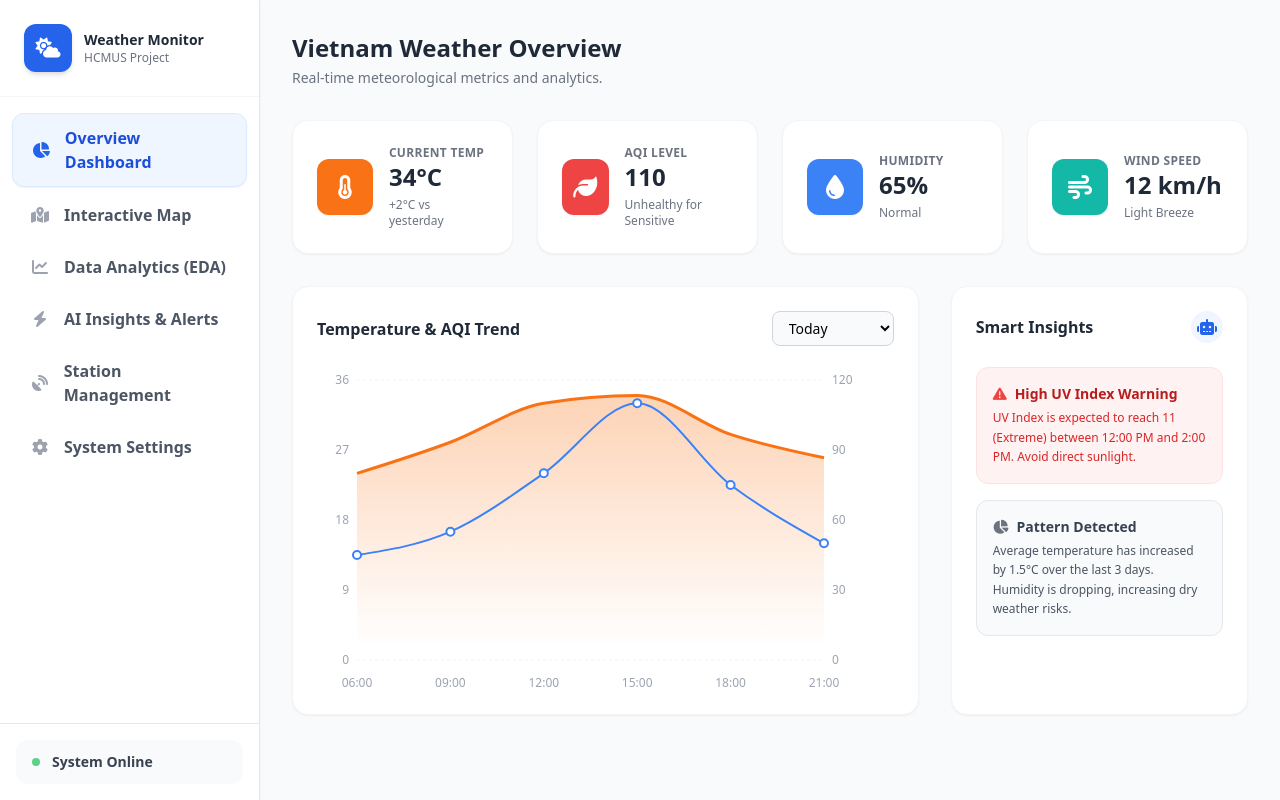
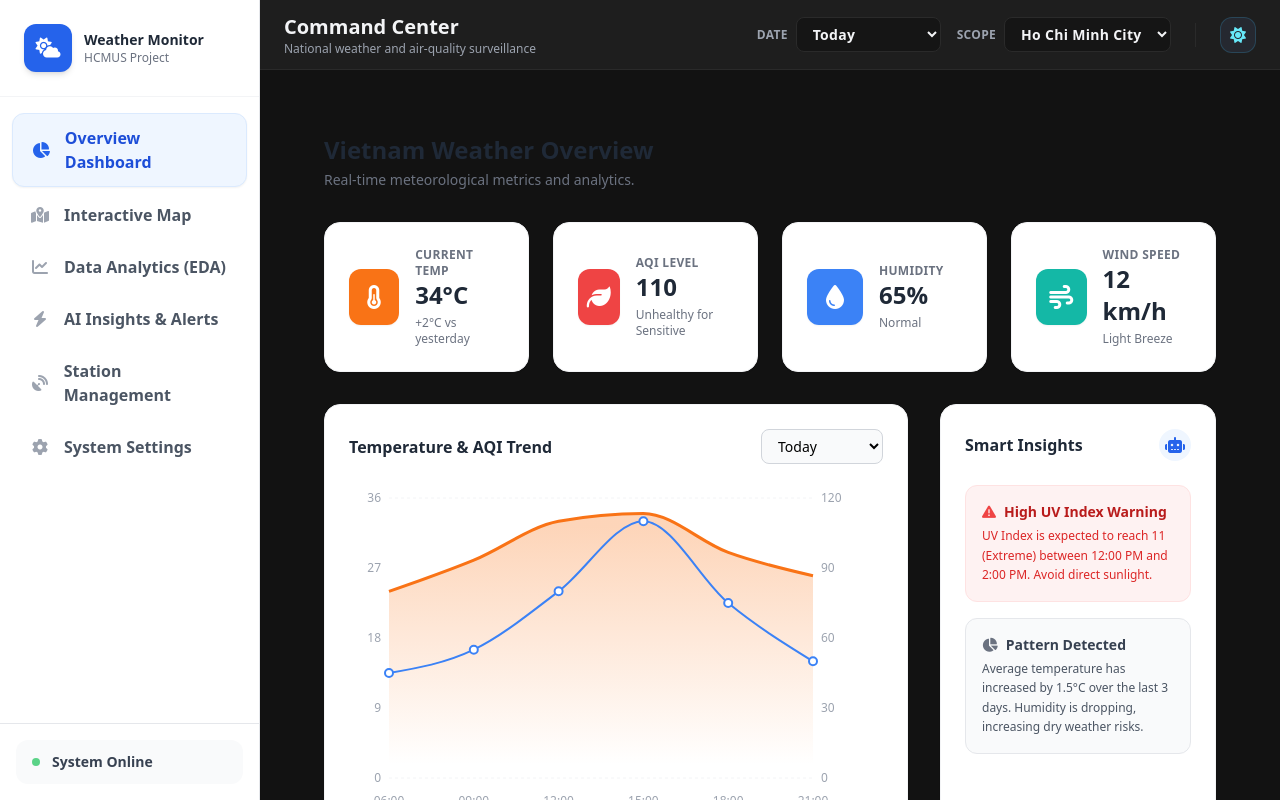
Before and after one commit to quanpro147/Weather-Monitor, a Next.js app in the folder apps/web/: page / in a window 1280 px wide. Built offline with nearby package versions, Linux system fonts and the light colour scheme.

Commit message:
feat(layout): introduce MainLayout with global theme state and Topbar

```diff
--- /dev/null
+++ b/apps/web/src/components/layout/MainLayout.tsx
@@ -0,0 +1,33 @@
+import React, { useState, useEffect } from 'react';
+import Sidebar from './Sidebar';
+import Topbar from './Topbar';
+
+export default function MainLayout({ children }: { children: React.ReactNode }) {
+    const [isDark, setIsDark] = useState(true);
+
+    useEffect(() => {
+        if (isDark) {
+            document.documentElement.classList.add('dark');
+        } else {
+            document.documentElement.classList.remove('dark');
+        }
+    }, [isDark]);
+
+    return (
+        <div className="flex h-screen bg-gray-50 dark:bg-[#121212] overflow-hidden transition-colors duration-300 font-sans">
+            <Sidebar />
+            <div className="flex flex-col flex-1 w-full">
+                <Topbar isDark={isDark} toggleTheme={() => setIsDark(!isDark)} />
+                <main className="flex-1 overflow-y-auto no-scrollbar p-4 md:p-6 xl:p-8">
+                    {/* Bản Fix: Xử lý an toàn truyền isDark cho toàn bộ children */}
+                    {React.Children.map(children, (child) => {
+                        if (React.isValidElement(child)) {
+                            return React.cloneElement(child as React.ReactElement<any>, { isDark });
+                        }
+                        return child;
+                    })}
+                </main>
+            </div>
+        </div>
+    );
+}
--- /dev/null
+++ b/apps/web/src/components/layout/Topbar.tsx
@@ -0,0 +1,57 @@
+import React, { useState } from 'react';
+
+interface TopbarProps {
+    isDark: boolean;
+    toggleTheme: () => void;
+}
+
+export default function Topbar({ isDark, toggleTheme }: TopbarProps) {
+    const [dateRange, setDateRange] = useState('today');
+    const [city, setCity] = useState('hcmc');
+
+    return (
+        <header className="h-[70px] w-full bg-white dark:bg-[#1e1e1e] border-b border-gray-200 dark:border-[#2a2a2a] px-6 flex items-center justify-between shrink-0 transition-colors duration-300">
+            <div>
+                <h1 className="text-xl font-bold text-gray-900 dark:text-[#f3f4f6]">Command Center</h1>
+                <p className="text-xs text-gray-500 dark:text-[#9ca3af]">National weather and air-quality surveillance</p>
+            </div>
+
+            <div className="flex items-center gap-4">
+                <label className="hidden md:flex items-center gap-2 text-xs font-semibold uppercase tracking-wide text-gray-500 dark:text-[#9ca3af]">
+                    Date
+                    <select
+                        value={dateRange}
+                        onChange={(e) => setDateRange(e.target.value)}
+                        className="rounded-lg border border-gray-200 dark:border-[#2a2a2a] bg-gray-50 dark:bg-[#151515] px-3 py-1.5 text-sm text-gray-900 dark:text-[#f3f4f6] outline-none focus:ring-2 focus:ring-cyan-500 transition-colors"
+                    >
+                        <option value="today">Today</option>
+                        <option value="24h">Last 24 Hours</option>
+                        <option value="7d">Past 7 Days</option>
+                    </select>
+                </label>
+
+                <label className="hidden md:flex items-center gap-2 text-xs font-semibold uppercase tracking-wide text-gray-500 dark:text-[#9ca3af]">
+                    Scope
+                    <select
+                        value={city}
+                        onChange={(e) => setCity(e.target.value)}
+                        className="rounded-lg border border-gray-200 dark:border-[#2a2a2a] bg-gray-50 dark:bg-[#151515] px-3 py-1.5 text-sm text-gray-900 dark:text-[#f3f4f6] outline-none focus:ring-2 focus:ring-cyan-500 transition-colors"
+                    >
+                        <option value="hcmc">Ho Chi Minh City</option>
+                        <option value="hanoi">Ha Noi</option>
+                        <option value="danang">Da Nang</option>
+                    </select>
+                </label>
+
+                <div className="h-6 w-[1px] bg-gray-200 dark:bg-[#2a2a2a] mx-2"></div>
+
+                <button
+                    onClick={toggleTheme}
+                    className="flex h-9 w-9 items-center justify-center rounded-xl bg-gray-100 dark:bg-[#252830] text-gray-600 dark:text-cyan-300 hover:bg-gray-200 dark:hover:bg-[#2a2d33] transition-colors border border-transparent dark:border-[#38bdf8]/20"
+                >
+                    <i className={`fa-solid ${isDark ? 'fa-sun' : 'fa-moon'}`}></i>
+                </button>
+            </div>
+        </header>
+    );
+}
--- a/apps/web/src/pages/index.tsx
+++ b/apps/web/src/pages/index.tsx
@@ -1,26 +1,17 @@
-// export default function HomePage() {
-// 	return <main>Weather Monitor</main>;
-// }
-
-import React from 'react';
 import Head from 'next/head';
-import Sidebar from '../components/layout/Sidebar';
+import MainLayout from '../components/layout/MainLayout';
 import DashboardOverview from '../components/features/dashboard/DashboardOverview';
 
-export default function WeatherDashboardPage() {
+export default function Home() {
     return (
-        <div className="flex h-screen bg-[#F8FAFC] font-sans overflow-hidden">
+        <>
             <Head>
-                <title>Dashboard | Weather Monitor & Analytics</title>
+                <title>Command Center | Weather Monitor</title>
             </Head>
 
-            {/* Sidebar cố định bên trái */}
-            <Sidebar />
-
-            {/* Khu vực nội dung chính có thể scroll */}
-            <div className="flex-1 overflow-y-auto">
+            <MainLayout>
                 <DashboardOverview />
-            </div>
-        </div>
+            </MainLayout>
+        </>
     );
 }
```
